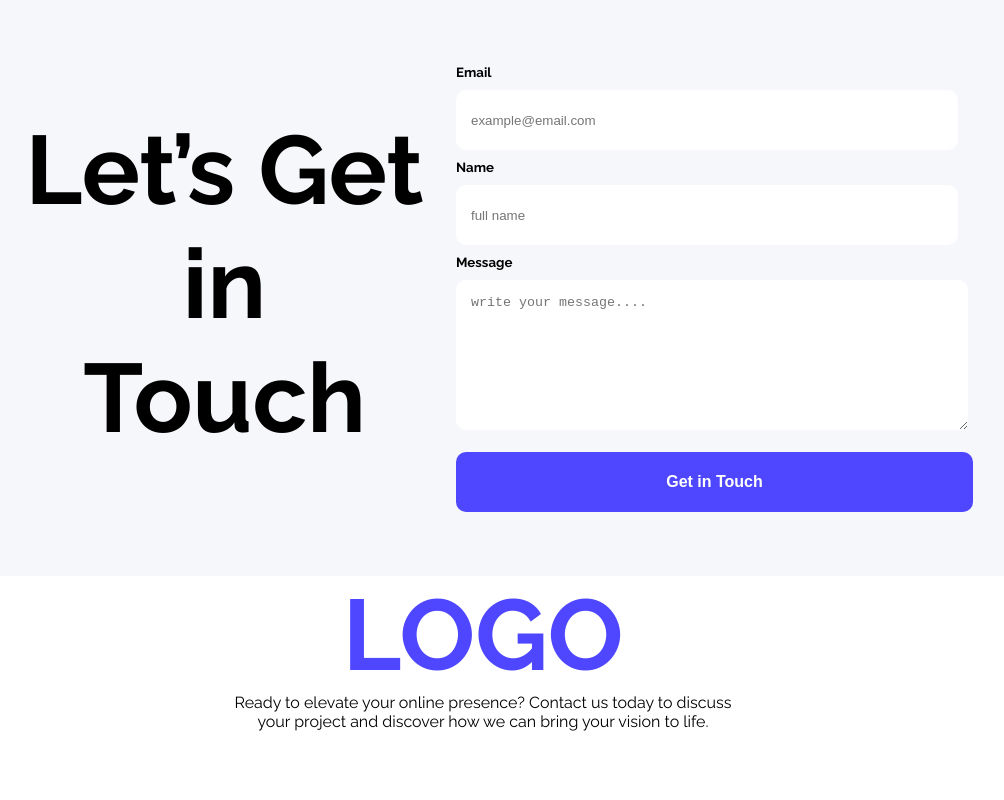
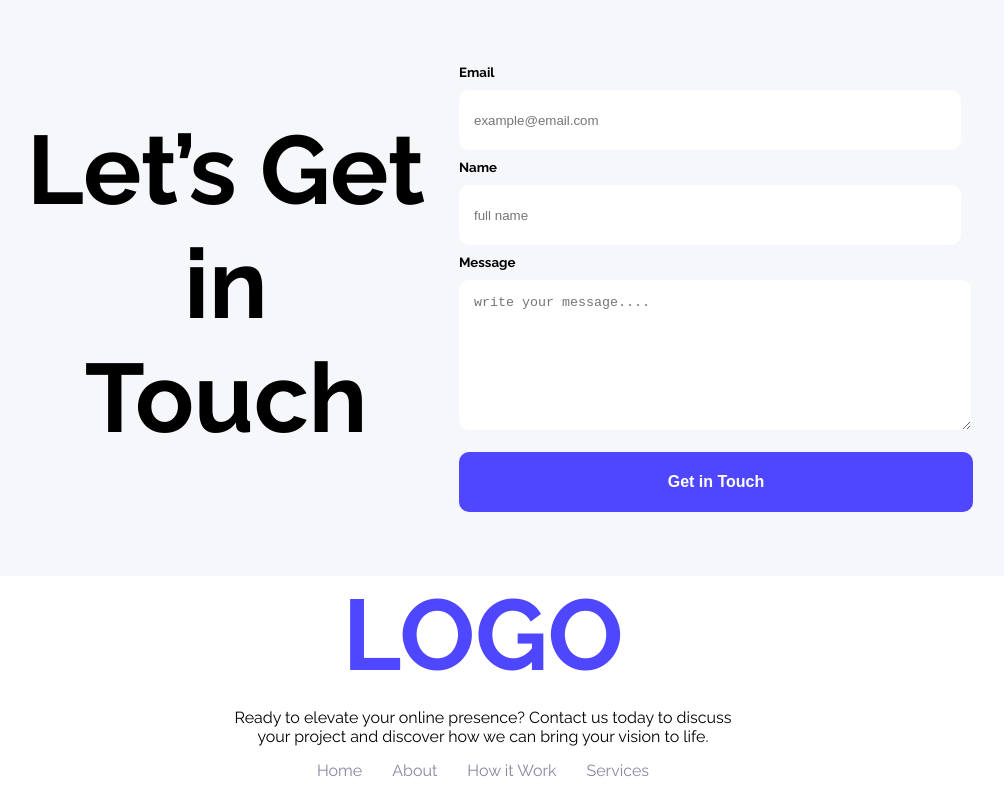
Before and after one commit to RIDOY-ZZAMAN/Landing-Launchpad, a plain HTML site: page index.html in a window 1280 px wide. Shown: the part 2821-3621 px from the top of the page, without its empty margins (157-1161 px from the left). Before the commit the page ends 3552 px from the top, so only its background shows below. Drawn offline with Linux system fonts and the light colour scheme.

Commit message:
5th commit

```diff
--- a/index.html
+++ b/index.html
@@ -198,14 +198,23 @@
     </main>
     <!--
     Footer -->
-    <footer>
+    <footer class="">
       <div class="footersection">
         <h1 class="footerLogo">LOGO</h1>
-        <p>
+        <p class="footercommonmargin">
           Ready to elevate your online presence? Contact us today to discuss
           <br />
           your project and discover how we can bring your vision to life.
         </p>
+
+        <div class="footerlink">
+          <ul>
+            <li><a href="#">Home</a></li>
+            <li><a href="#">About</a></li>
+            <li><a href="#">How it Work</a></li>
+            <li><a href="#">Services</a></li>
+          </ul>
+        </div>
       </div>
     </footer>
   </body>
--- a/style/style.css
+++ b/style/style.css
@@ -222,7 +222,7 @@ body {
 }
 
 .button-getintouch {
-  width: 517px;
+  width: 514px;
   height: 60px;
   border-radius: 10px;
   border-style: none;
@@ -237,3 +237,23 @@ body {
   font-size: 100px;
   font-weight: bold;
 }
+
+.footerlink ul {
+  display: flex;
+  align-items: center;
+  justify-content: center;
+}
+
+.footerlink ul li {
+  list-style: none;
+}
+
+.footerlink ul li a {
+  padding: 20px 15px;
+  text-decoration: none;
+  color: #8987a1;
+}
+
+.footercommonmargin {
+  margin: 15px 0;
+}
```
